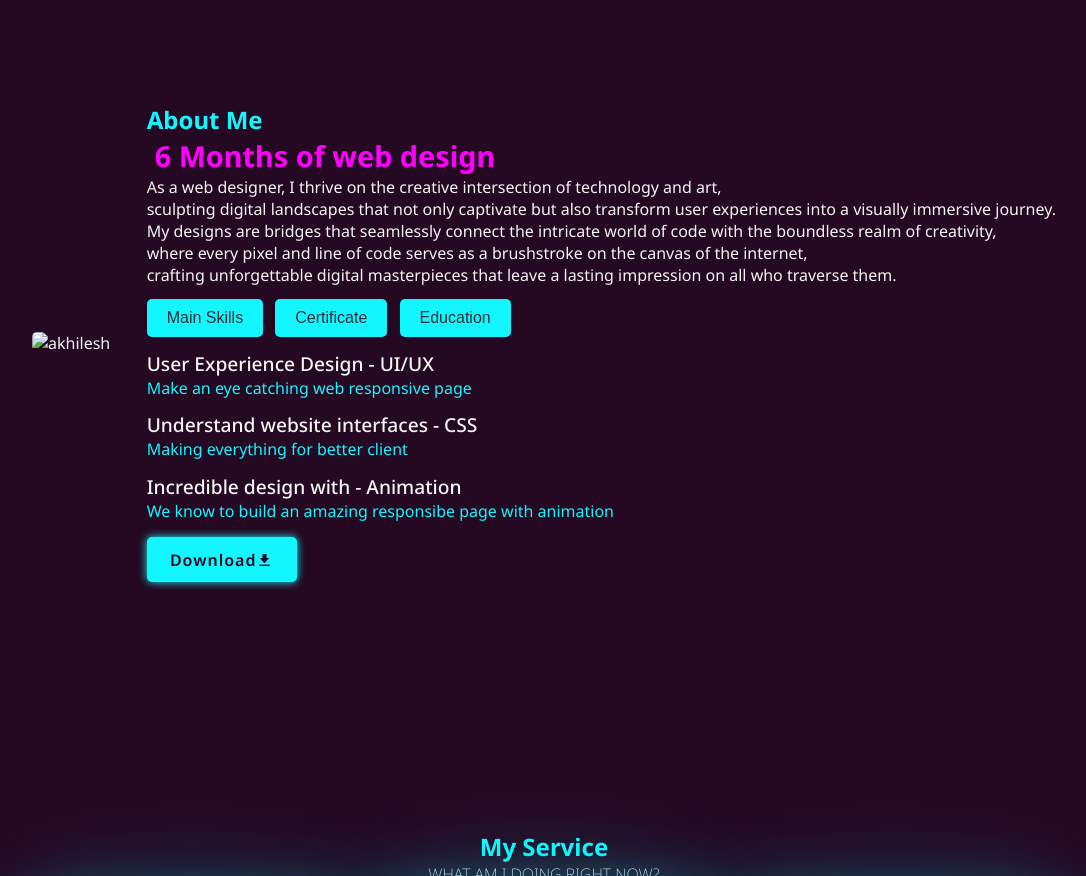
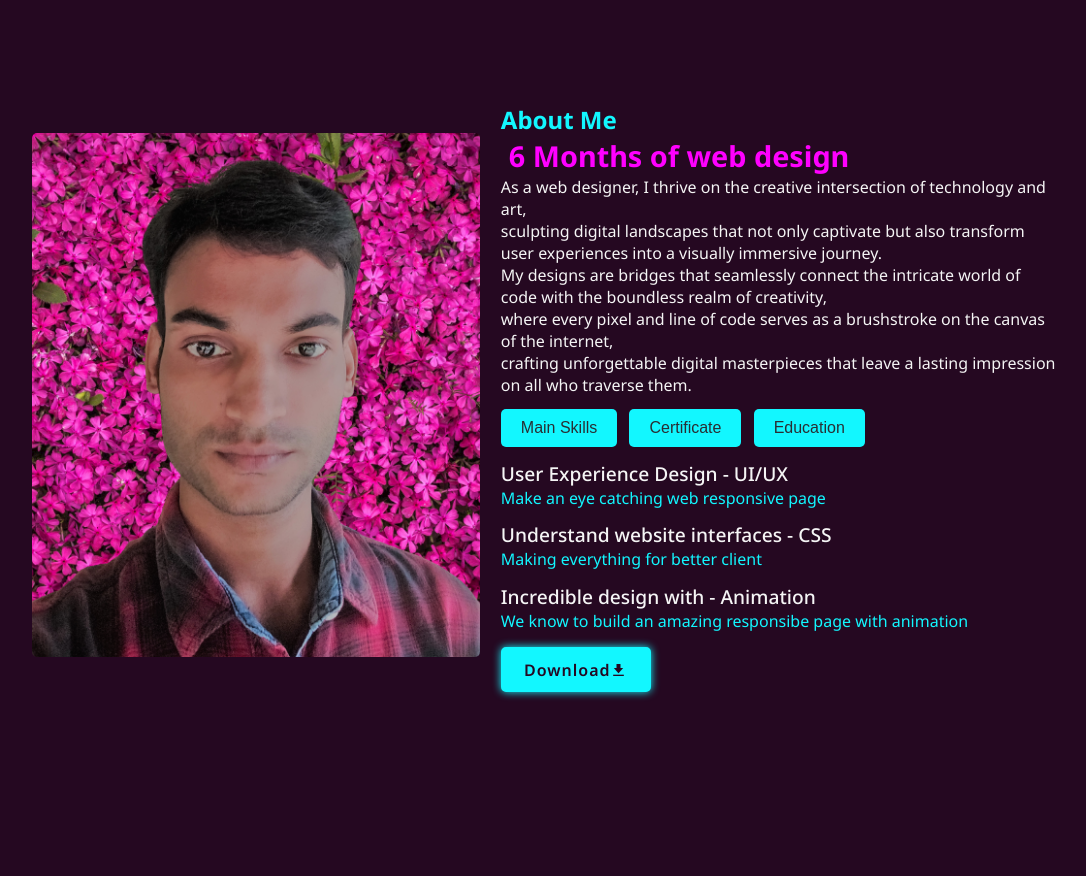
Before and after one commit to Akfor2/akhileshpage, a plain HTML site: page index.html in a window 1280 px wide. Shown: the part 740-1616 px from the top of the page, without its empty margins (96-1182 px from the left). Drawn offline with nearby package versions, Linux system fonts and the light colour scheme.

Commit message:
Update index.html

```diff
--- a/index.html
+++ b/index.html
@@ -67,7 +67,7 @@
   <!-- about section -->
   <section id="about" class="about">
     <div class="about-img">
-        <img src="/images/IMG_20220613_071300._Ak-removebg-preview.png" alt="akhilesh" class="aboutme">
+        <img src="/IMG_20220613_071300._Ak-removebg-preview.png" alt="akhilesh" class="aboutme">
     </div>
     <div class="about-content">
        <h2 class="akhil">About Me</h2>
```
